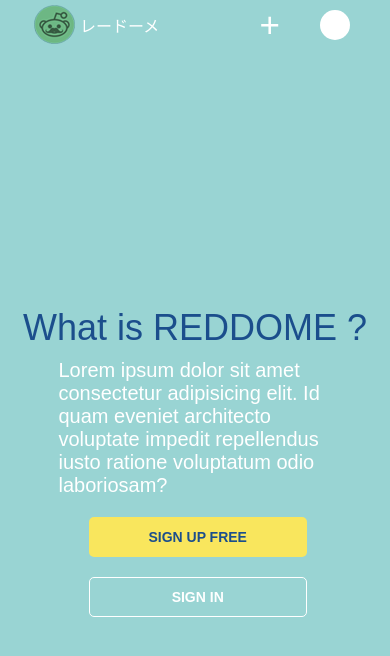
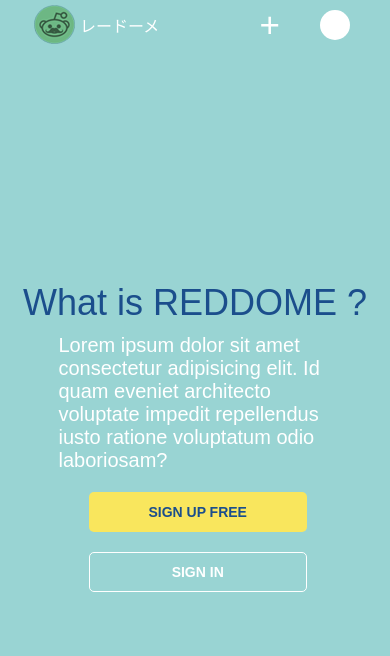
Before and after one commit to baronzo/Reddome-Frontend, an Angular app: page / in a window 390 px wide. Shown: the top 656 px of the page. Built offline with nearby package versions, Linux system fonts and the light colour scheme.

Commit message:
responsive no scroll bar

```diff
--- a/src/app/components/home/home.component.scss
+++ b/src/app/components/home/home.component.scss
@@ -18,7 +18,6 @@
     display: flex;
     flex-direction: column;
     justify-content: center;
-    margin-bottom: 40px;
     #titleBox {
       display: flex;
       flex-direction: column;
@@ -82,8 +81,13 @@
   }
 }
 
-@media screen and (max-width: 1400px) {
+@media screen and (max-width: 1496px) and (max-height: 716px) {
   #home {
+    #homeImage {
+      $navHeight: 50px;
+      width: 60%;
+      height: calc(100vh - (#{$navHeight}));
+    }
     #title {
       width: 80%;
       #titleBox {
@@ -120,6 +124,7 @@
   #home {
     #title {
       width: 70%;
+      height: calc(100vh - 50px);
       #titleBox {
         #titleText {
           font-size: 48px;
@@ -160,14 +165,13 @@
       justify-content: center;
       align-items: center;
       width: 100%;
-      height: 100vh;
+      height: calc(100vh - 50px);
       #titleBox {
         display: flex;
         align-items: center;
         width: 100%;
         #titleText {
           font-size: 48px;
-          // width: 70%;
         }
         #content {
           display: flex;
@@ -212,7 +216,7 @@
       justify-content: center;
       align-items: center;
       width: 100%;
-      height: 100vh;
+      height: calc(100vh - 50px);
       #titleBox {
         display: flex;
         align-items: center;
```
